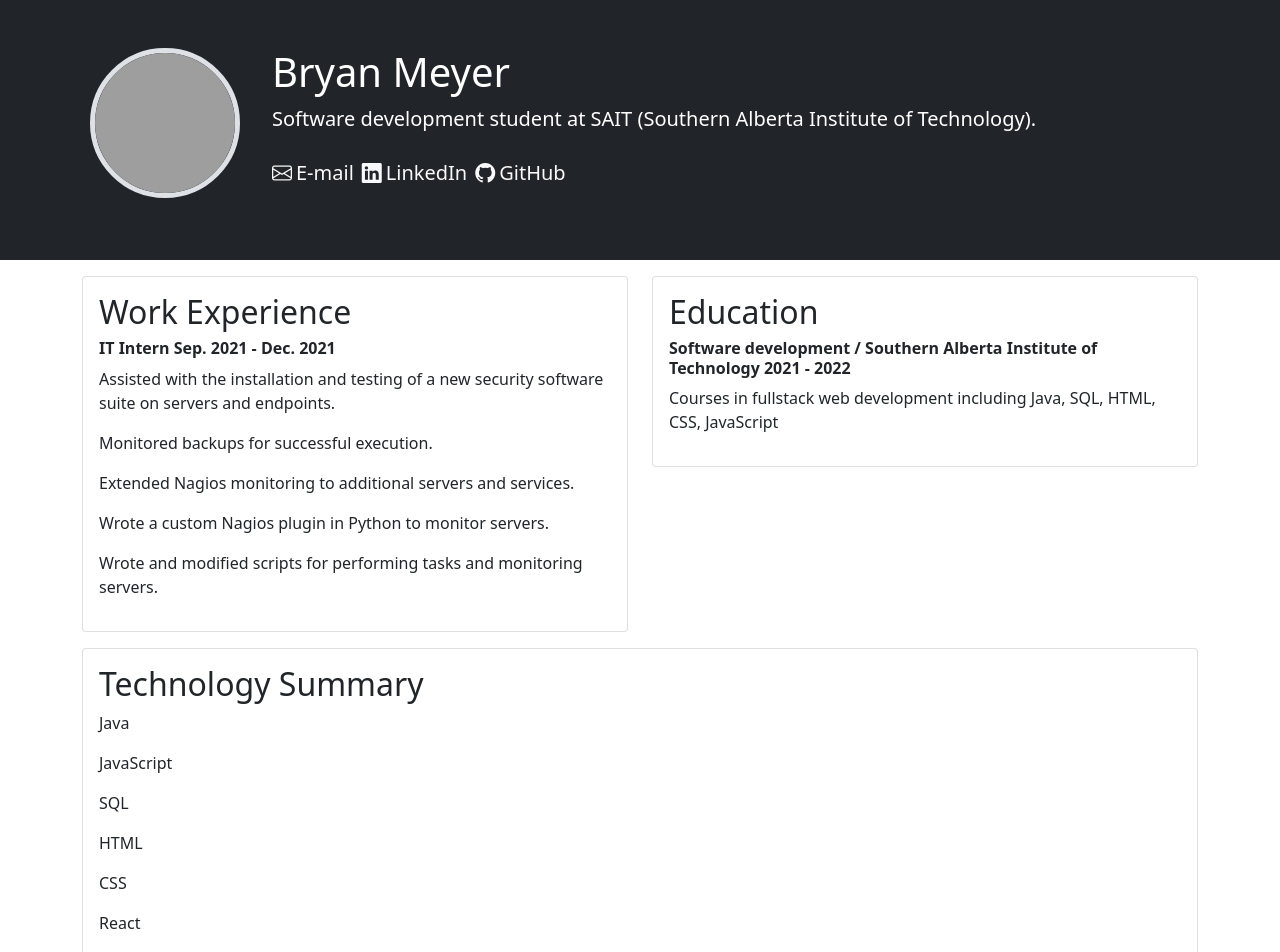
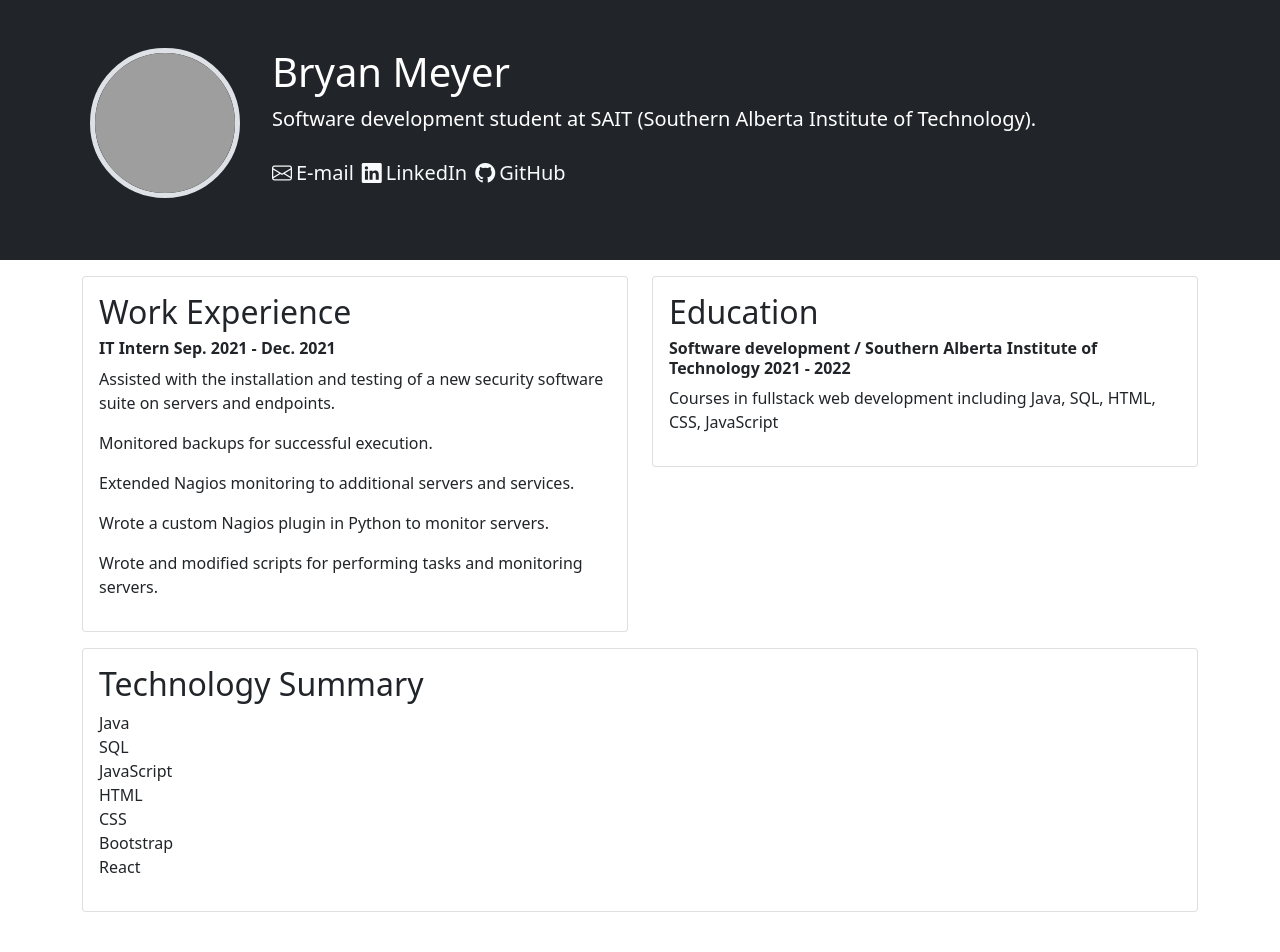
Before and after one commit to bryan0x17/CPRG352-Lab10, a React (Create React App) app in the folder portfolio-app/: page / in a window 1280 px wide. Shown: the top 952 px of the page. Built offline with nearby package versions, Linux system fonts and the light colour scheme; grey boxes are pictures that could not be loaded.

Commit message:
Switch to array instead of manual

```diff
--- a/portfolio-app/src/Technology.js
+++ b/portfolio-app/src/Technology.js
@@ -1,39 +1,17 @@
+import TechList from "./TechList";
+const techList = ["Java", "SQL", "JavaScript", "HTML", "CSS", "Bootstrap", "React"];
+
+const renderList = techList.map((item, index) =>
+        <li key={index}>{item}</li>
+    );
+
 function Technology() {
   return (
     <div className="card">
       <div className="card-body">
         <h2 className="card-title">Technology Summary</h2>
         <ul className="list-unstyled">
-          <li>
-            <p>
-              Java
-            </p>
-          </li>
-          <li>
-            <p>
-              JavaScript
-            </p>
-          </li>
-          <li>
-            <p>
-              SQL
-            </p>
-          </li>
-          <li>
-            <p>
-              HTML
-            </p>
-          </li>
-          <li>
-            <p>
-              CSS
-            </p>
-          </li>
-          <li>
-            <p>
-              React
-            </p>
-          </li>
+          {renderList}
         </ul>
       </div>
     </div>
```
